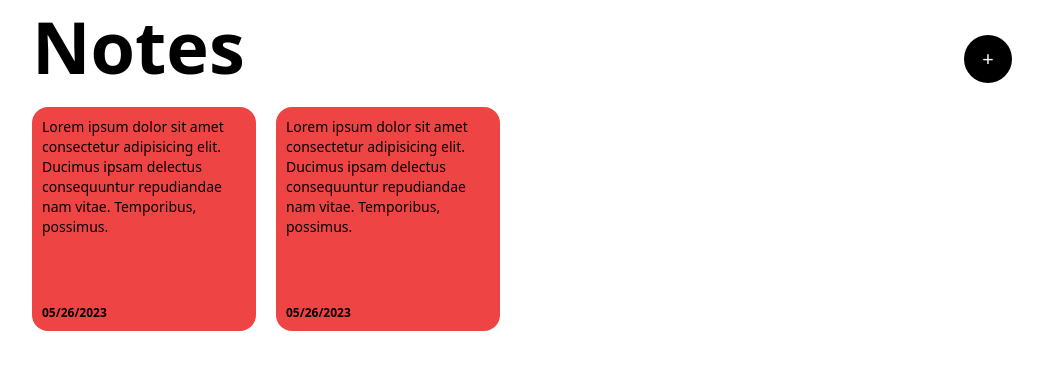
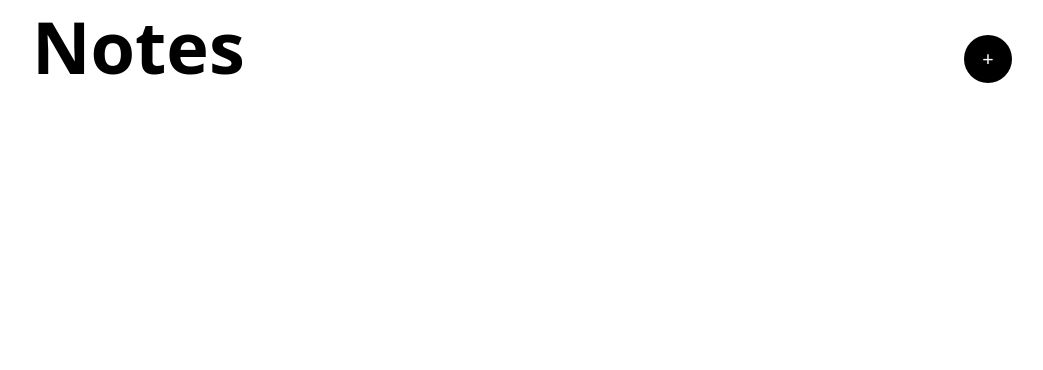
Before and after one commit to kaleabSolomon/vue-notesApp, a Vue app: page / in a window 1280 px wide. Shown: the top 370 px of the page, without its empty margins (118-1161 px from the left). Built offline with nearby package versions, Linux system fonts and the light colour scheme.

Commit message:
applied random background to each card

```diff
--- a/src/App.vue
+++ b/src/App.vue
@@ -5,7 +5,7 @@ const newNote = ref("");
 const notes = ref([]);
 
 function getRandomColor() {
-  return "hsl{" + Math.random() * 360 + ", 100%, 75%}";
+  return "hsl(" + Math.random() * 360 + ", 100%, 75%)";
 }
 
 const addNote = () => {
@@ -65,24 +65,14 @@ const addNote = () => {
       </header>
       <div class="flex flex-wrap">
         <div
-          class="w-56 h-56 bg-red-500 p-2.5 rounded-2xl mr-5 mb-5 flex flex-col justify-between"
+          :style="{ backgroundColor: note.noteColor }"
+          v-for="note in notes"
+          class="w-56 h-56 p-2.5 rounded-2xl mr-5 mb-5 flex flex-col justify-between"
         >
-          <p class="text-sm">
-            Lorem ipsum dolor sit amet consectetur adipisicing elit. Ducimus
-            ipsam delectus consequuntur repudiandae nam vitae. Temporibus,
-            possimus.
+          <p class="text-sm">{{ note.text }}</p>
+          <p class="text-xs font-bold">
+            {{ note.date }}
           </p>
-          <p class="text-xs font-bold">05/26/2023</p>
-        </div>
-        <div
-          class="w-56 h-56 bg-red-500 p-2.5 rounded-2xl mr-5 mb-5 flex flex-col justify-between"
-        >
-          <p class="text-sm">
-            Lorem ipsum dolor sit amet consectetur adipisicing elit. Ducimus
-            ipsam delectus consequuntur repudiandae nam vitae. Temporibus,
-            possimus.
-          </p>
-          <p class="text-xs font-bold">05/26/2023</p>
         </div>
       </div>
     </div>
```
